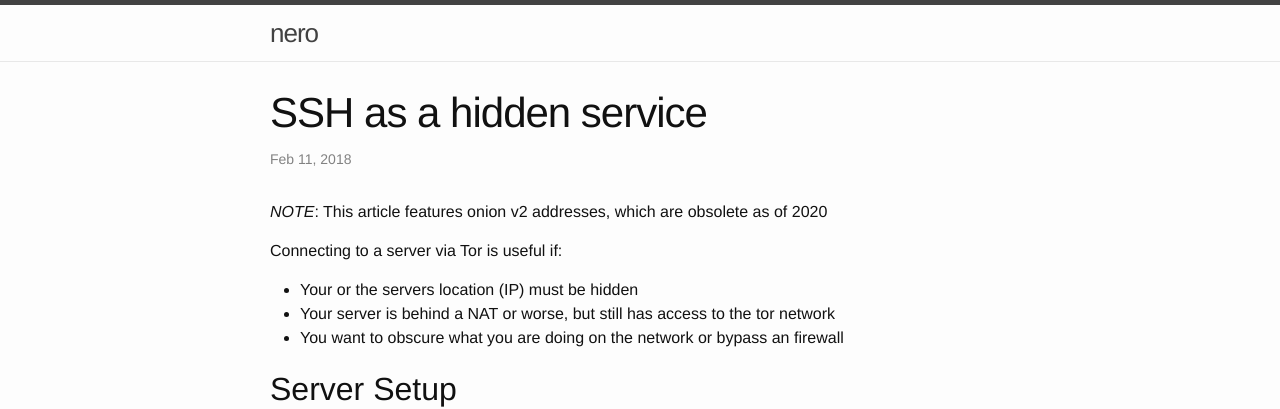
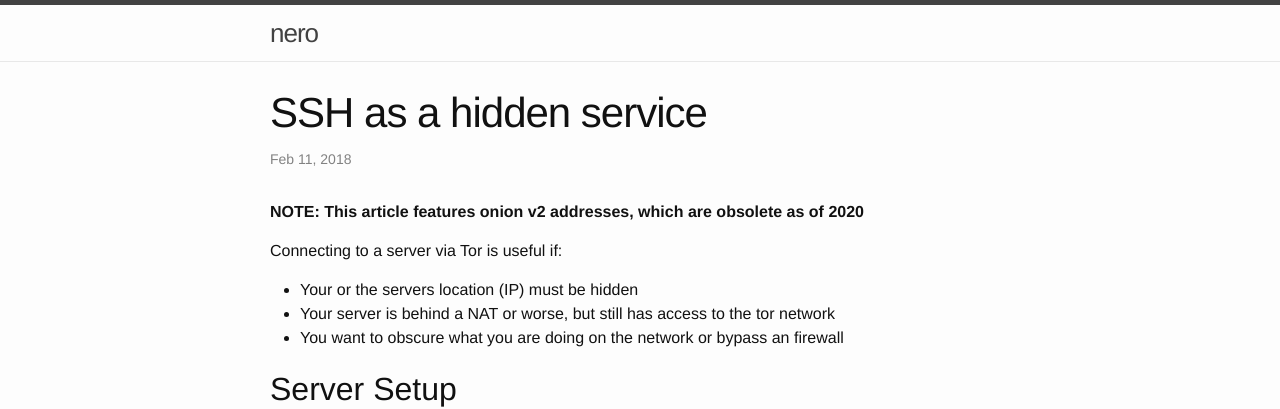
Before and after one commit to nero/nero.github.io, a Jekyll site: the page built from _posts/2018-02-11-ssh-hidden-service.md, in a window 1280 px wide. Shown: the top 409 px of the page. Built offline with Jekyll 4.4.1, drawn with Linux system fonts in a browser that asks for light colours.

Commit message:
Make v2 deprecation notice more intense

```diff
--- a/_posts/2018-02-11-ssh-hidden-service.md
+++ b/_posts/2018-02-11-ssh-hidden-service.md
@@ -3,7 +3,7 @@ layout: post
 title: "SSH as a hidden service"
 ---
 
-*NOTE*: This article features onion v2 addresses, which are obsolete as of 2020
+**NOTE: This article features onion v2 addresses, which are obsolete as of 2020**
 
 Connecting to a server via Tor is useful if:
 
```
